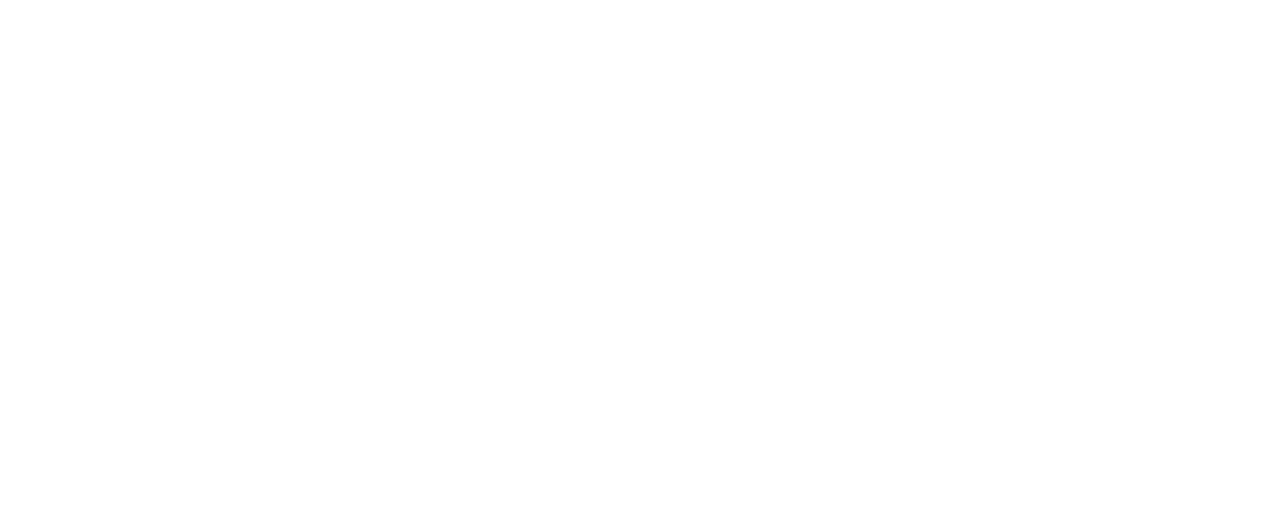
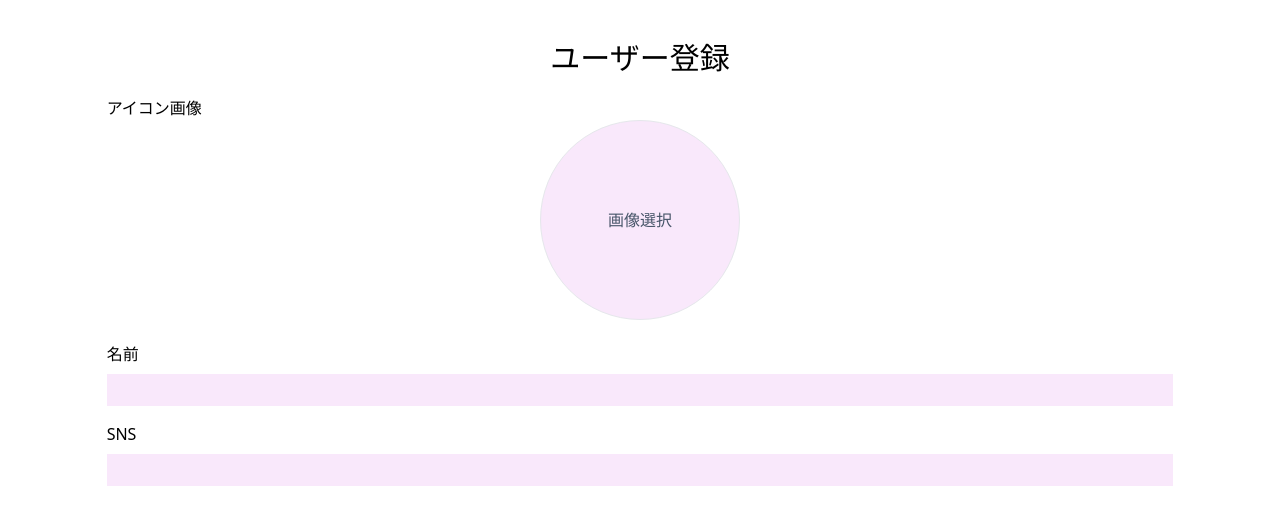
Before and after one commit to Doer-org/hack-camp_vol5_2022, a React (Create React App) app in the folder front/: page /RegisterYouser in a window 1280 px wide. Before the commit this address had no page. Shown: the top 524 px of the page. Built offline with nearby package versions, Linux system fonts and the light colour scheme.

Commit message:
feat:ユーザー登録ページ追加

```diff
--- a/front/src/Routing.js
+++ b/front/src/Routing.js
@@ -2,6 +2,7 @@
 import { BrowserRouter, Routes, Route } from "react-router-dom";
 import { HomePage } from "./coomponents/pages/HomePage";
 import { CreateRoomPage } from "./coomponents/pages/CreateRoomPage";
+import { RegisterYouserPage } from "./coomponents/pages/RegisterYouserPage";
 
 export class Routing extends React.Component {
   render() {
@@ -11,6 +12,7 @@
           <Routes>
             <Route index element={<HomePage />} />
             <Route path="CreateRoom" element={<CreateRoomPage />} />
+            <Route path="RegisterYouser" element={<RegisterYouserPage />} />
           </Routes>
         </BrowserRouter>
       </>
--- /dev/null
+++ b/front/src/coomponents/pages/RegisterYouserPage.js
@@ -0,0 +1,8 @@
+import React from "react";
+import RegisterYouser from "../views/RegisterYouser.js";
+
+export class RegisterYouserPage extends React.Component {
+  render() {
+    return <RegisterYouser />;
+  }
+}
--- /dev/null
+++ b/front/src/coomponents/parts/SecTitle.js
@@ -0,0 +1,6 @@
+import React from "react";
+
+const SecTitle = ({ title }) => {
+  return <div>{title}</div>;
+};
+export default SecTitle;
--- /dev/null
+++ b/front/src/coomponents/templates/InputImage.js
@@ -0,0 +1,42 @@
+import { useState } from "react";
+import SecTitle from "../parts/SecTitle";
+
+const InputImage = ({ title, id, name }) => {
+  const [preview, setPreview] = useState("");
+  const handleChangeFile = (e) => {
+    const { files } = e.target;
+    setPreview(window.URL.createObjectURL(files[0]));
+  };
+  const handleDeleteFile = () => {
+    setPreview("");
+  }
+
+  return (
+    <div className="my-4">
+      <SecTitle title={title} />
+      {!preview ? (
+        <form className="text-center" method="post">
+          <label className="w-[200px] h-[200px] rounded-full overflow-hidden bg-thin-purple border inline-block relative">
+            <input
+              className="hidden"
+              type="file"
+              accept="image/*"
+              onChange={handleChangeFile}
+            />
+            <div className="flex just items-center h-full justify-center text-slate-600">画像選択</div>
+          </label>
+        </form>
+      ) : (
+        <>
+          <div className="w-[200px] mx-auto relative">
+            <button className="absolute top-0 right-0 z-10 text-2xl" onClick={handleDeleteFile}>×</button>
+            <div className="w-[200px] h-[200px] rounded-full overflow-hidden bg-thin-purple border inline-block">
+              <img className="w-[200px] h-auto" src={preview} alt={preview} />
+            </div>
+          </div>
+        </>
+      )}
+    </div>
+  );
+};
+export default InputImage;
--- /dev/null
+++ b/front/src/coomponents/templates/InputText.js
@@ -0,0 +1,16 @@
+import SecTitle from "../parts/SecTitle";
+
+const InputText = ({ title, id, name }) => {
+  return (
+    <div className="my-4">
+      <SecTitle title={title} />
+      <input
+        className="px-2 py-1 w-full mt-2 bg-thin-purple focus:outline-purple"
+        type="text"
+        id={id}
+        name={name}
+      />
+    </div>
+  );
+};
+export default InputText;
--- /dev/null
+++ b/front/src/coomponents/views/RegisterYouser.js
@@ -0,0 +1,16 @@
+import React from "react";
+import InputText from "../templates/InputText"
+import InputImage from "../templates/InputImage"
+
+export default class RegisterYouser extends React.Component {
+  render() {
+    return (
+      <div className="w-10/12 mx-auto">
+        <h1 className="text-3xl text-center mt-10 mb-5">ユーザー登録</h1>
+        <InputImage title="アイコン画像" />
+        <InputText title="名前" id="name" name="name" />
+        <InputText title="SNS" id="sns" name="sns" />
+      </div>
+    );
+  }
+}
--- a/front/tailwind.config.js
+++ b/front/tailwind.config.js
@@ -2,7 +2,12 @@
 module.exports = {
   content: ["./src/**/*.{js,jsx,ts,tsx}"],
   theme: {
-    extend: {},
+    extend: {
+      colors: {
+        'thin-purple': '#F9E8FB',
+        'purple': '#E38AEB',
+      }
+    },
   },
   plugins: [],
 };
```
